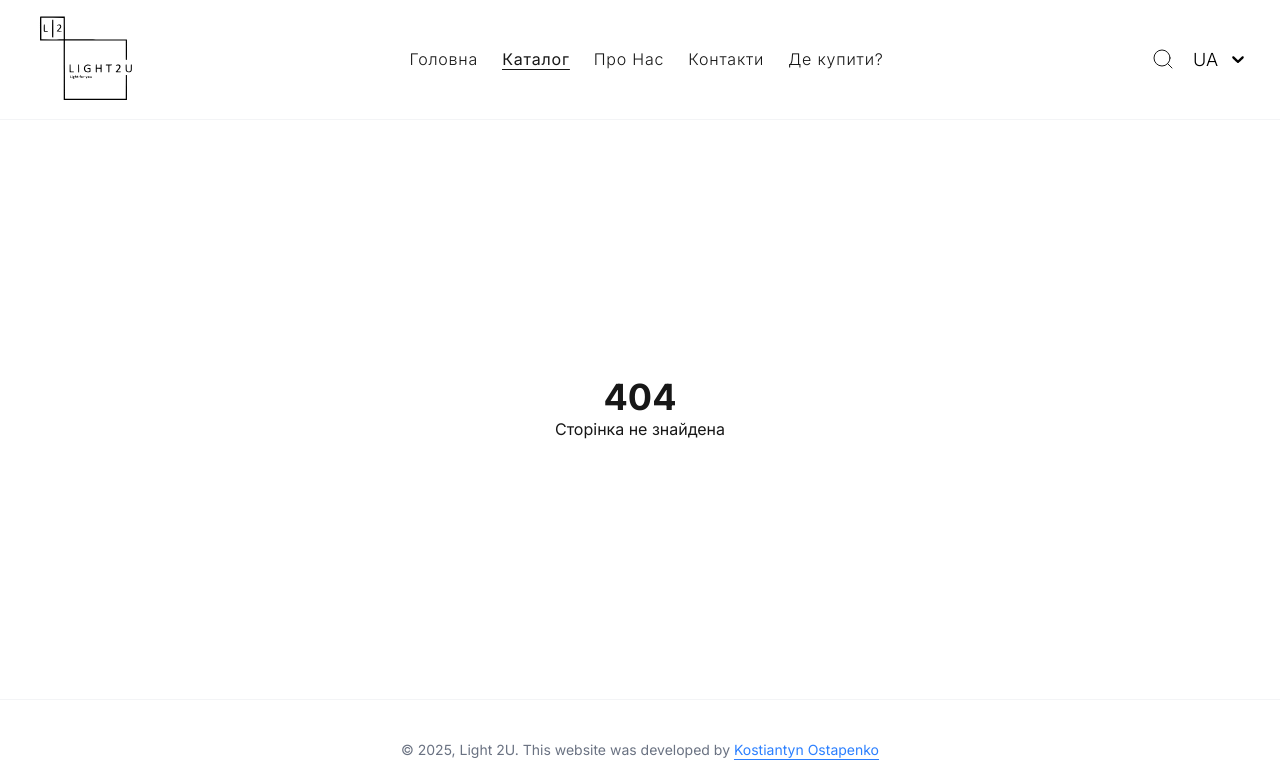
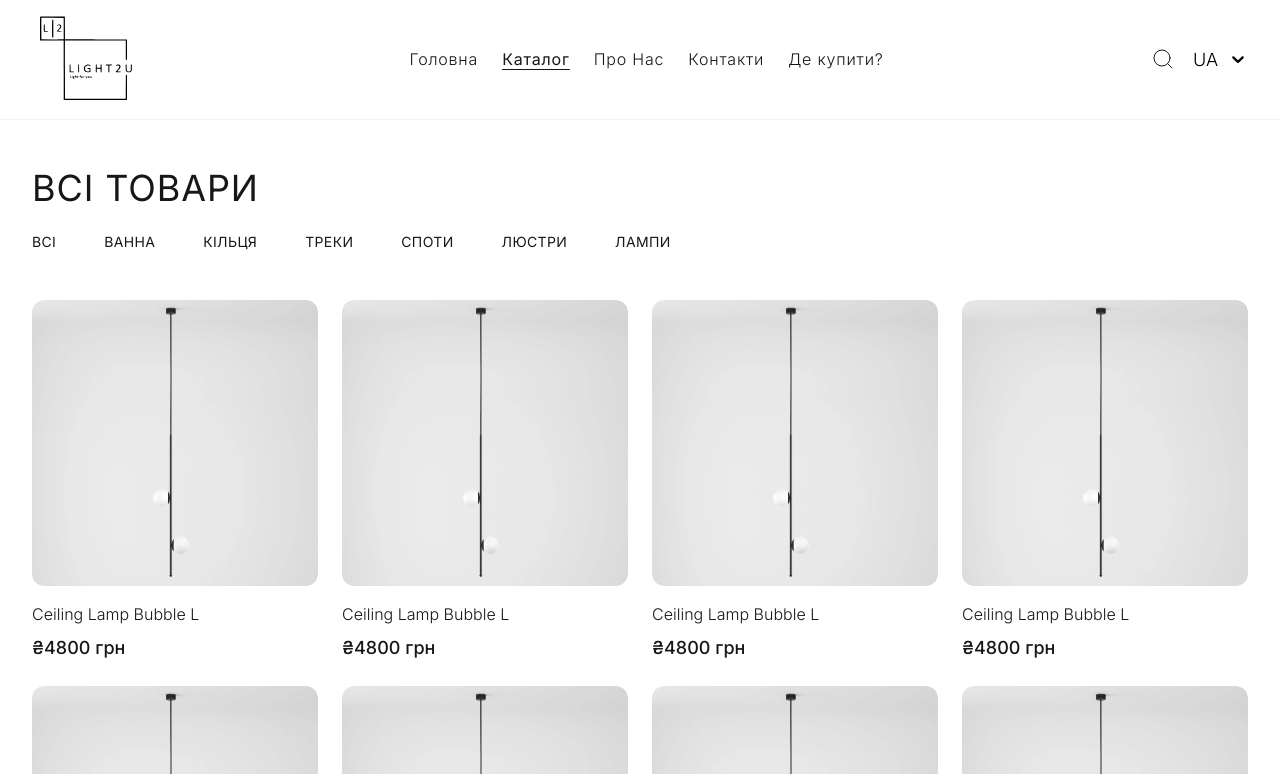
Before and after one commit to ostapenko-kostia/light2u-frontend, a Next.js app: page /catalog in a window 1280 px wide. Before the commit this address had no page. Shown: the top 774 px of the page. Built offline with nearby package versions, Linux system fonts and the light colour scheme.

Commit message:
catalog page

```diff
--- /dev/null
+++ b/src/app/catalog/page.tsx
@@ -0,0 +1,76 @@
+import { Container } from '@/components/layout/container'
+import { ProductCard } from '@/components/layout/product-card'
+import Link from 'next/link'
+import * as motion from 'framer-motion/client'
+
+export default function CatalogPage() {
+	const products = [
+		{
+			id: 1,
+			name: 'Ceiling Lamp Bubble L',
+			imageUrl: '/test6.webp',
+			price: 4800
+		}
+	]
+	return (
+		<section className='py-12'>
+			<Container>
+				<motion.h1
+					initial={{ opacity: 0 }}
+					animate={{ opacity: 1 }}
+					transition={{ duration: 0.7, ease: 'anticipate' }}
+					className='text-4xl uppercase tracking-wide'
+				>
+					Всі товари
+				</motion.h1>
+				<motion.ul
+					initial={{ translateY: '15px', opacity: 0 }}
+					animate={{ translateY: '0px', opacity: 1 }}
+					transition={{ duration: 0.7, ease: 'anticipate' }}
+					className='flex items-center gap-x-12 gap-y-6 mt-6 uppercase text-sm tracking-wide max-sm:text-center max-sm:grid max-sm:grid-cols-2 max-sm:gap-x-6 max-sm:gap-y-4 max-[400px]:!grid-cols-1'
+				>
+					<li className='hover:underline underline-offset-4'>
+						<Link href='/catalog'>Всі</Link>
+					</li>
+					<li className='hover:underline underline-offset-4'>
+						<Link href='/catalog?category=lamps'>Ванна</Link>
+					</li>
+					<li className='hover:underline underline-offset-4'>
+						<Link href='/catalog?category=rings'>Кільця</Link>
+					</li>
+					<li className='hover:underline underline-offset-4'>
+						<Link href='/catalog?category=tracks'>Треки</Link>
+					</li>
+					<li className='hover:underline underline-offset-4'>
+						<Link href='/catalog?category=spotlights'>Споти</Link>
+					</li>
+					<li className='hover:underline underline-offset-4'>
+						<Link href='/catalog?category=lusters'>Люстри</Link>
+					</li>
+					<li className='hover:underline underline-offset-4'>
+						<Link href='/catalog?category=lamps'>Лампи</Link>
+					</li>
+				</motion.ul>
+				<motion.section
+					initial={{ translateY: '15px', opacity: 0 }}
+					animate={{ translateY: '0px', opacity: 1 }}
+					transition={{ duration: 0.7, ease: 'anticipate' }}
+					className='grid grid-cols-4 max-lg:grid-cols-3 max-md:grid-cols-2 max-[400px]:!grid-cols-1 gap-6 w-full mt-12'
+				>
+					<ProductCard product={products[0]} />
+					<ProductCard product={products[0]} />
+					<ProductCard product={products[0]} />
+					<ProductCard product={products[0]} />
+					<ProductCard product={products[0]} />
+					<ProductCard product={products[0]} />
+					<ProductCard product={products[0]} />
+					<ProductCard product={products[0]} />
+					<ProductCard product={products[0]} />
+					<ProductCard product={products[0]} />
+					<ProductCard product={products[0]} />
+					<ProductCard product={products[0]} />
+				</motion.section>
+			</Container>
+		</section>
+	)
+}
--- /dev/null
+++ b/src/components/layout/product-card.tsx
@@ -0,0 +1,35 @@
+import Image from 'next/image'
+import Link from 'next/link'
+
+interface ProductCardProps {
+	product: {
+		id: number
+		name: string
+		imageUrl: string
+		price: number
+	}
+}
+export function ProductCard({ product }: ProductCardProps) {
+	return (
+		<Link
+			href={`/product/${product.id}`}
+			className='contents'
+		>
+			<article className='flex flex-col gap-4 w-full group'>
+				<div className='overflow-hidden w-full h-auto rounded-xl'>
+					<Image
+						src={product.imageUrl}
+						alt={product.name}
+						width={500}
+						height={500}
+						className='w-full aspect-square object-cover rounded-xl group-hover:scale-105 group-hover:brightness-90 transition-all duration-1000'
+					/>
+				</div>
+				<div className='flex flex-col gap-2'>
+					<h3 className='font-light group-hover:underline underline-offset-4'>{product.name}</h3>
+					<p className='text-lg font-medium'>₴{product.price} грн</p>
+				</div>
+			</article>
+		</Link>
+	)
+}
```
Also changed, not shown: public/test6.webp (added).
